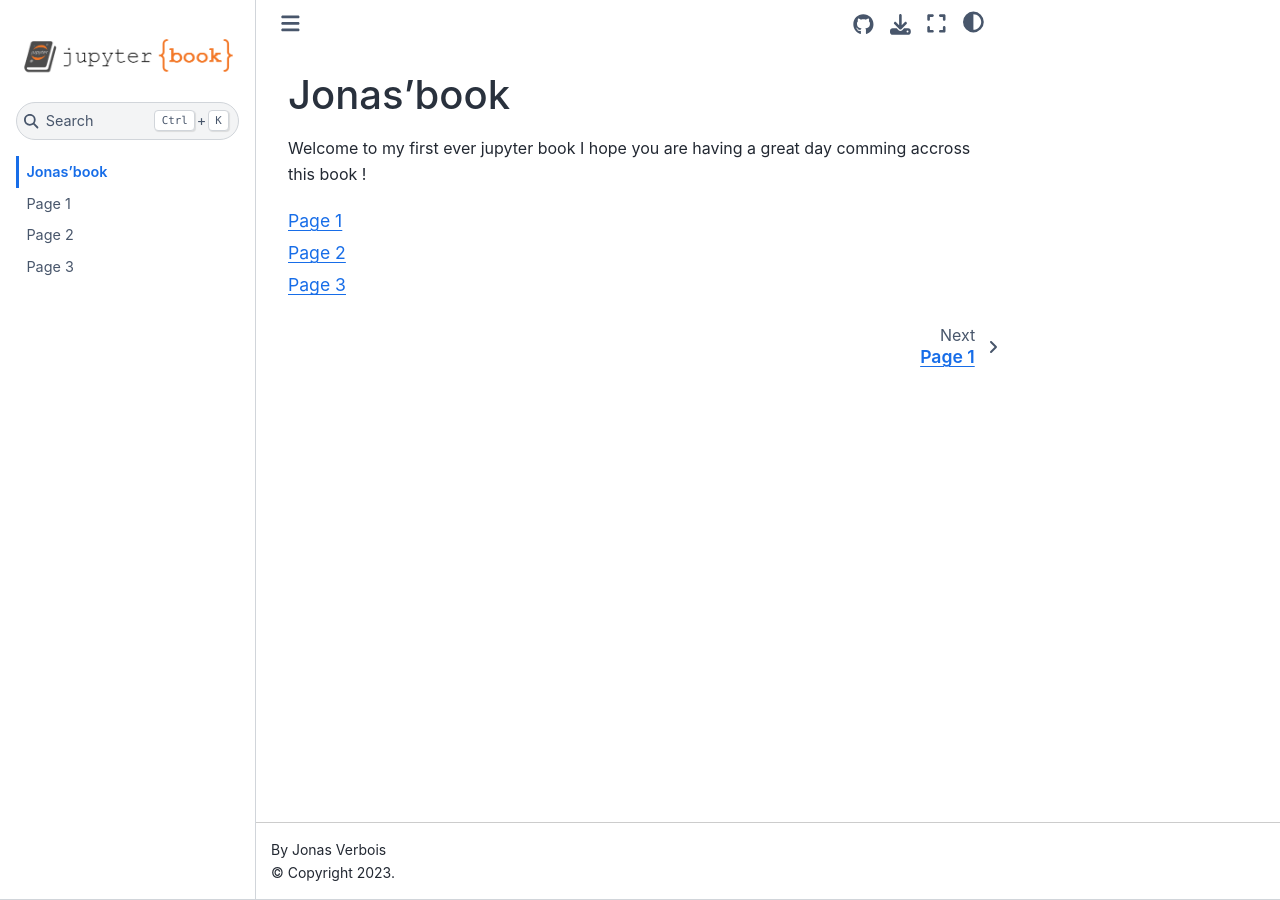
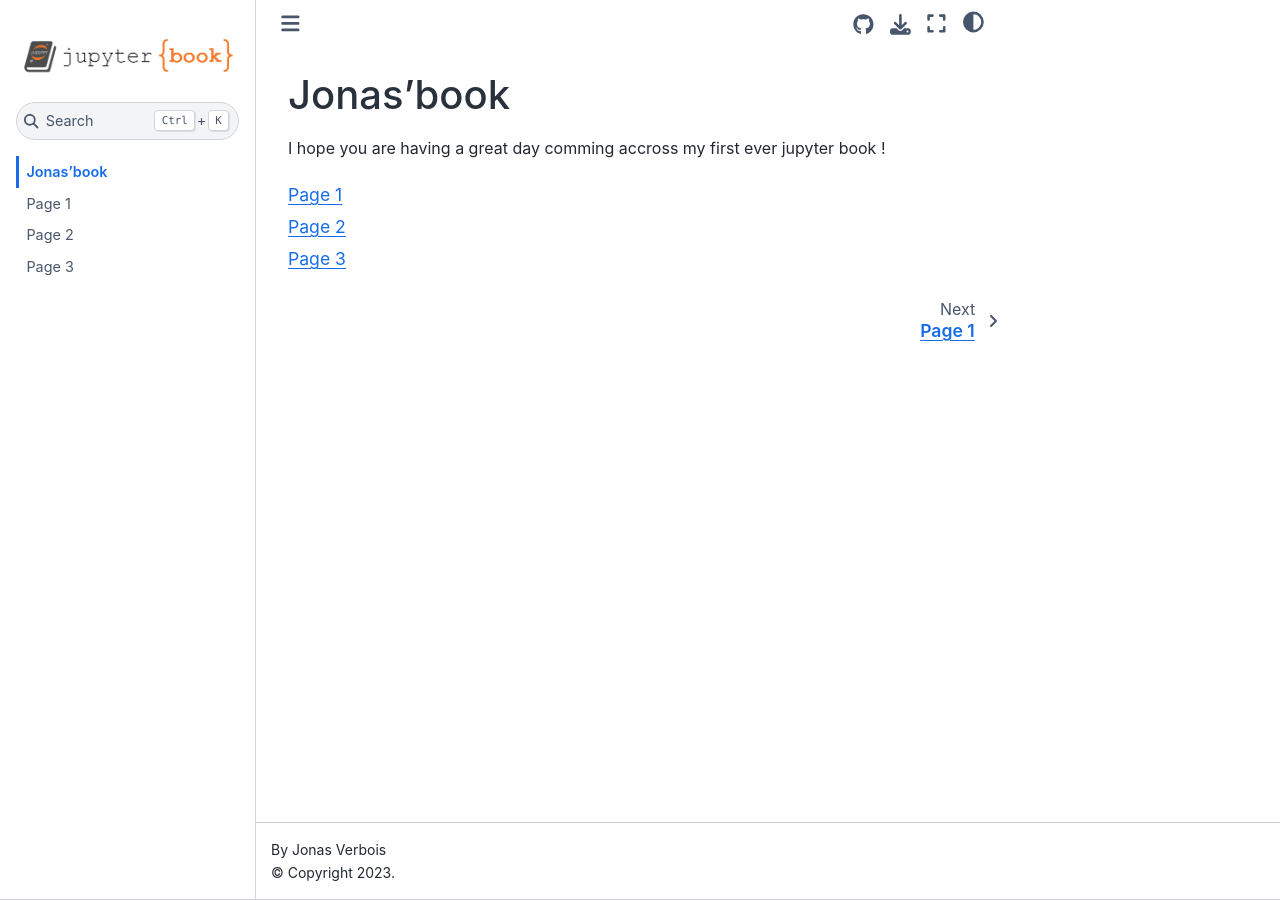
Before and after one commit to jverbois/book-jonas, a Jupyter Book: the page built from src/index.md, in a window 1280 px wide. Built offline with Jupyter Book 1.0.4 settings and Sphinx 7.4.7 and the Sphinx Book theme 1.1.4, drawn with Linux system fonts in a browser that asks for light colours.

````diff
--- a/docs/searchindex.js
+++ b/docs/searchindex.js
@@ -1 +1 @@
-Search.setIndex({"docnames": ["src/index", "src/page1", "src/page2", "src/page3"], "filenames": ["src/index.md", "src/page1.md", "src/page2.md", "src/page3.ipynb"], "titles": ["Jonas\u2019book", "Page 1", "Page 2", "Page 3"], "terms": {"welcom": 0, "my": 0, "first": 0, "ever": 0, "jupyt": 0, "i": 0, "hope": 0, "you": 0, "ar": 0, "have": 0, "great": 0, "dai": 0, "com": 0, "accross": 0, "thi": 0, "page": 0, "1": 0, "2": [0, 3], "3": 0, "coucou": 1, "f": 3, "x": 3, "3x": 3, "4": 3, "l": 3, "\u00e9quation": 3, "du": 3, "dessu": 3, "dan": 3, "un": 3, "text": 3, "def": 3, "return": 3, "la": 3, "valeur": 3, "de": 3, "est": 3, "print": 3, "14": 3}, "objects": {}, "objtypes": {}, "objnames": {}, "titleterms": {"jona": 0, "book": 0, "page": [1, 2, 3], "1": 1, "2": 2, "3": 3}, "envversion": {"sphinx.domains.c": 2, "sphinx.domains.changeset": 1, "sphinx.domains.citation": 1, "sphinx.domains.cpp": 6, "sphinx.domains.index": 1, "sphinx.domains.javascript": 2, "sphinx.domains.math": 2, "sphinx.domains.python": 3, "sphinx.domains.rst": 2, "sphinx.domains.std": 2, "sphinx.ext.intersphinx": 1, "sphinx": 56}})
+Search.setIndex({"docnames": ["src/index", "src/page1", "src/page2", "src/page3"], "filenames": ["src/index.md", "src/page1.md", "src/page2.md", "src/page3.ipynb"], "titles": ["Jonas\u2019book", "Page 1", "Page 2", "Page 3"], "terms": {"i": 0, "hope": 0, "you": 0, "ar": 0, "have": 0, "great": 0, "dai": 0, "com": 0, "accross": 0, "my": 0, "first": 0, "ever": 0, "jupyt": 0, "page": 0, "1": 0, "2": [0, 3], "3": 0, "coucou": 1, "f": 3, "x": 3, "3x": 3, "4": 3, "l": 3, "\u00e9quation": 3, "du": 3, "dessu": 3, "dan": 3, "un": 3, "text": 3, "def": 3, "return": 3, "la": 3, "valeur": 3, "de": 3, "est": 3, "print": 3, "14": 3}, "objects": {}, "objtypes": {}, "objnames": {}, "titleterms": {"jona": 0, "book": 0, "page": [1, 2, 3], "1": 1, "2": 2, "3": 3}, "envversion": {"sphinx.domains.c": 2, "sphinx.domains.changeset": 1, "sphinx.domains.citation": 1, "sphinx.domains.cpp": 6, "sphinx.domains.index": 1, "sphinx.domains.javascript": 2, "sphinx.domains.math": 2, "sphinx.domains.python": 3, "sphinx.domains.rst": 2, "sphinx.domains.std": 2, "sphinx.ext.intersphinx": 1, "sphinx": 56}})
--- a/docs/src/index.html
+++ b/docs/src/index.html
@@ -356,8 +356,7 @@
 
   <section class="tex2jax_ignore mathjax_ignore" id="jonas-book">
 <h1>Jonas’book<a class="headerlink" href="#jonas-book" title="Permalink to this heading">#</a></h1>
-<p>Welcome to my first ever jupyter book
-I hope you are having a great day comming accross this book !</p>
+<p>I hope you are having a great day comming accross my first ever jupyter book !</p>
 <div class="toctree-wrapper compound">
 <ul>
 <li class="toctree-l1"><a class="reference internal" href="page1.html">Page 1</a></li>
--- a/src/index.md
+++ b/src/index.md
@@ -1,6 +1,5 @@
 # Jonas'book
-Welcome to my first ever jupyter book
-I hope you are having a great day comming accross this book !
+I hope you are having a great day comming accross my first ever jupyter book !
 
 ```{tableofcontents}
 ```
````
Also changed, not shown: docs/_sources/src/index.md (+1 -2 lines).
